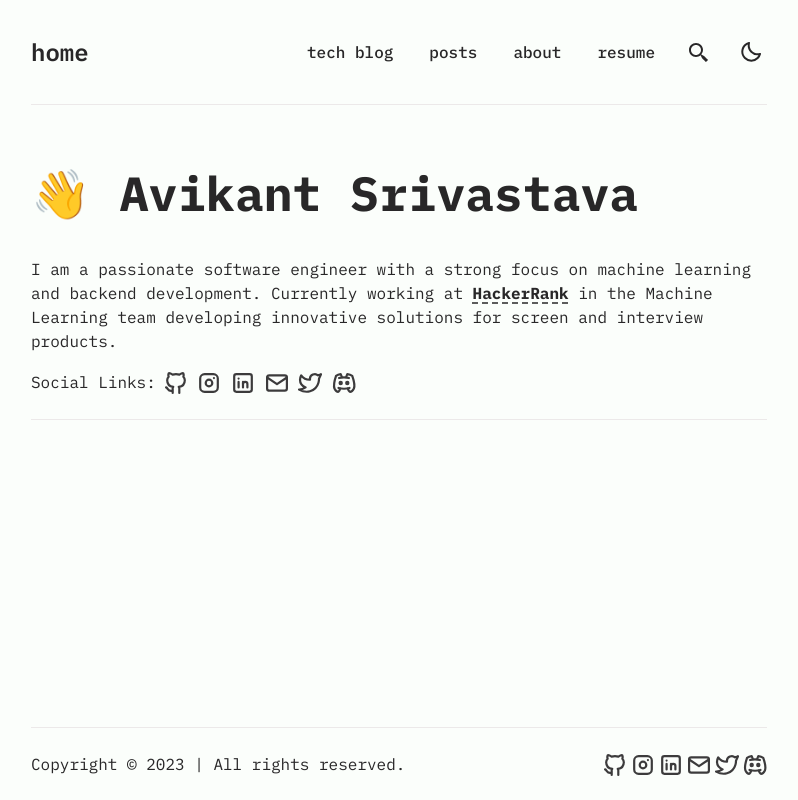
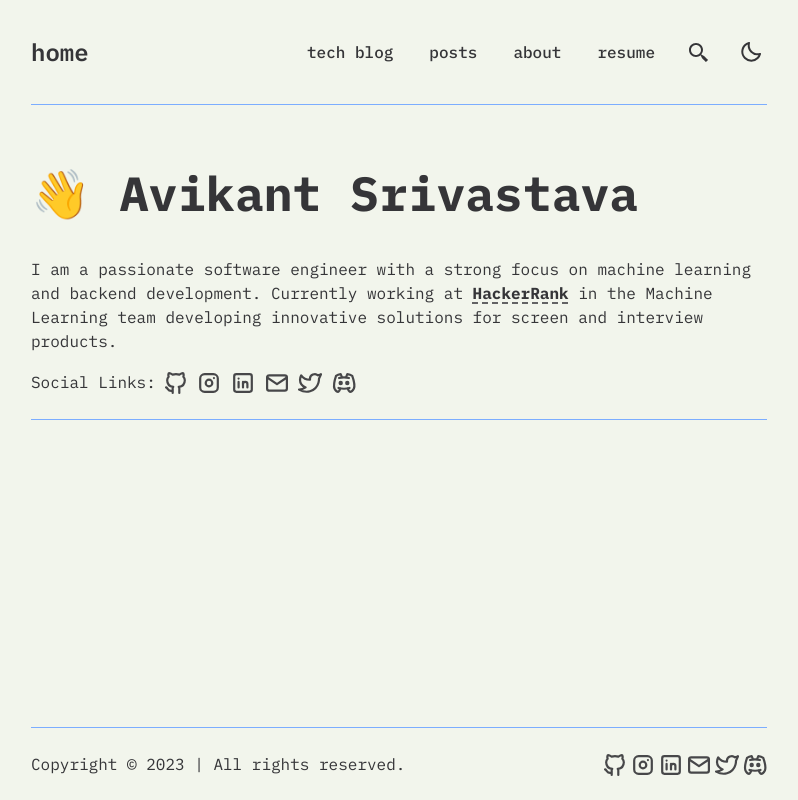
Before and after one commit to AvikantSrivastava/avikant.com, an Astro site: page / in a window 1280 px wide. Shown: the whole page, without its empty margins (241-1039 px from the left). Built offline with nearby package versions, Linux system fonts and the light colour scheme; Astro itself is replaced by a stand-in of ours; some packages are replaced by stand-ins of ours.

Commit message:
chore: update theme

```diff
--- a/src/styles/base.css
+++ b/src/styles/base.css
@@ -4,22 +4,22 @@
 
 @layer base {
   :root,
-  html[data-theme="light"] {
-    --color-fill: 251, 254, 251;
-    --color-text-base: 40, 39, 40;
-    --color-accent: 0, 108, 172;
-    --color-card: 230, 230, 230;
-    --color-card-muted: 205, 205, 205;
-    --color-border: 236, 233, 233;
-  }
-  html[data-theme="dark"] {
-    --color-fill: 33, 39, 55;
-    --color-text-base: 234, 237, 243;
-    --color-accent: 255, 107, 1;
-    --color-card: 52, 63, 96;
-    --color-card-muted: 138, 51, 2;
-    --color-border: 171, 75, 8;
-  }
+html[data-theme="light"] {
+  --color-fill: 242, 245, 236;
+  --color-text-base: 53, 53, 56;
+  --color-accent: 17, 88, 209;
+  --color-card: 206, 213, 180;
+  --color-card-muted: 187, 199, 137;
+  --color-border: 124, 173, 255;
+}
+html[data-theme="dark"] {
+  --color-fill: 47, 55, 65;
+  --color-text-base: 230, 230, 230;
+  --color-accent: 26, 217, 217;
+  --color-card: 63, 75, 90;
+  --color-card-muted: 89, 107, 129;
+  --color-border: 59, 70, 85;
+}
   #sun-svg,
   html[data-theme="dark"] #moon-svg {
     display: none;
```
